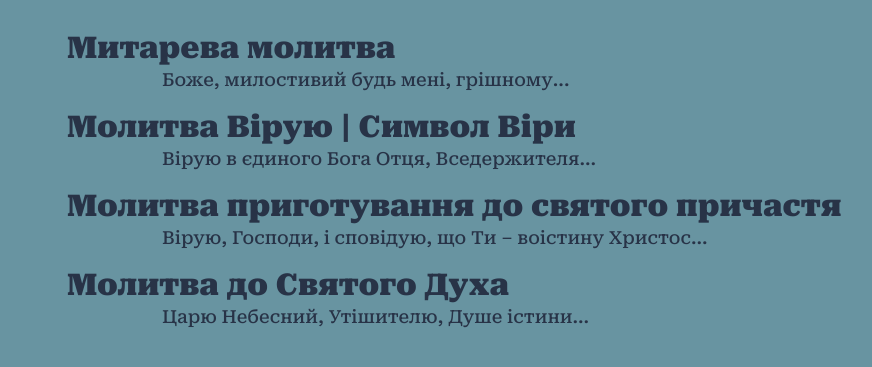
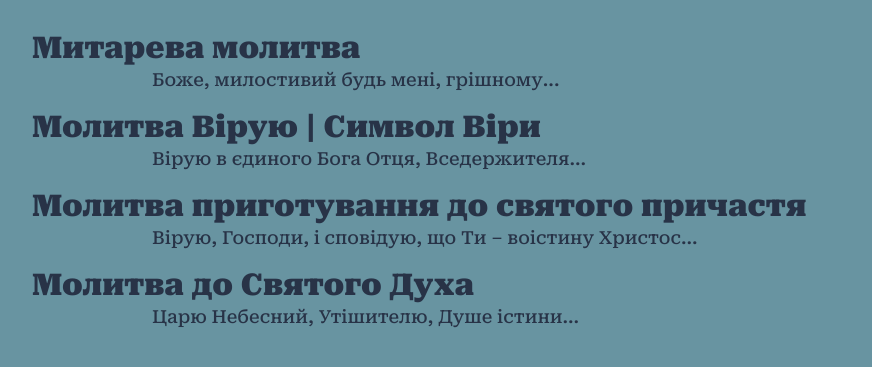
Before and after one commit to ternosite/prayer_book, a Django app: page / in a window 1280 px wide. Shown: the part 88-455 px from the top of the page, without its empty margins (113-985 px from the left). Run offline with Django 5.2, Linux system fonts and the light colour scheme; some libraries are stand-ins or nearby versions.

Commit message:
Навів красоту з отступами тексту на різних брекпоінтах

```diff
--- a/molytovnyk/texty/static/texty/style.css
+++ b/molytovnyk/texty/static/texty/style.css
@@ -15,11 +15,6 @@ h1, h2, h3, h4, h5, h6, p {
 
 .main a {
     text-decoration: none;
-}
-
-.text-stih {
-    padding-top: 50px;
-    text-indent: 15px;
 }
 
 .navbar-light {
@@ -48,9 +43,39 @@ h1, h2, h3, h4, h5, h6, p {
     font-weight: 900;
     font-size: 30px;
     margin: 0;
+    margin-left: 60px;
 }
 
 .text p {
     font-size: 18px;
     font-weight: 500;
+    margin-left: 180px;
 }
+
+.text-stih {
+    font-size: 18px;
+    font-weight: 500;
+    padding-top: 50px;
+    text-indent: 15px;
+}
+
+/* медиа запросы */
+
+@media(max-width: 1200px) {
+
+}
+
+@media(max-width: 768px) {
+    .title h3 {
+        margin-left: 0px;
+        text-align: center;
+    }
+
+    .text p {
+        margin-left: 0px;
+    }
+}
+
+@media(max-width: 520px) {
+
+}
--- a/molytovnyk/texty/templates/texty/index.html
+++ b/molytovnyk/texty/templates/texty/index.html
@@ -6,7 +6,7 @@
   <div class="container">
     <a href="{% url 'texty:pages' page='mytareva'%}">
       <div class="row">
-        <div class="col offset-1">
+        <div class="col">
           <div class="title">
             <h3>
               Митарева молитва
@@ -15,7 +15,7 @@
         </div>
       </div>
       <div class="row">
-        <div class="col offset-2">
+        <div class="col">
           <div class="text">
             <p>
               Боже, милостивий будь мені, грішному...
@@ -27,7 +27,7 @@
 
     <a href="{% url 'texty:pages' page='viruyu'%}">
       <div class="row">
-        <div class="col offset-1">
+        <div class="col">
           <div class="title">
             <h3>
               Молитва Вірую | Символ Віри
@@ -36,7 +36,7 @@
         </div>
       </div>
       <div class="row">
-        <div class="col offset-2">
+        <div class="col">
           <div class="text">
             <p>
               Вірую в єдиного Бога Отця, Вседержителя...
@@ -48,7 +48,7 @@
 
     <a href="{% url 'texty:pages' page='viruyu-prychastya'%}">
       <div class="row">
-        <div class="col offset-1">
+        <div class="col">
           <div class="title">
             <h3>
               Молитва приготування до святого причастя
@@ -57,7 +57,7 @@
         </div>
       </div>
       <div class="row">
-        <div class="col offset-2">
+        <div class="col">
           <div class="text">
             <p>
               Вірую, Господи, і сповідую, що Ти – воістину Христос...
@@ -68,7 +68,7 @@
     </a>
     <a href="{% url 'texty:pages' page='tsaru-nebesny'%}">
       <div class="row">
-        <div class="col offset-1">
+        <div class="col">
           <div class="title">
             <h3>
               Молитва до Святого Духа
@@ -77,7 +77,7 @@
         </div>
       </div>
       <div class="row">
-        <div class="col offset-2">
+        <div class="col">
           <div class="text">
             <p>
               Царю Небесний, Утішителю, Душе істини...
--- a/molytovnyk/texty/templates/texty/mytareva.html
+++ b/molytovnyk/texty/templates/texty/mytareva.html
@@ -5,7 +5,7 @@
 <section id="main" class="main ">
     <div class="container d-flex flex-column justify-content-center" style="height: 70vh;">
         <div class="row">
-            <div class="col offset-1">
+            <div class="col">
                 <div class="title">
                     <h3>
                         Митарева молитва
@@ -14,8 +14,8 @@
             </div>
         </div>
         <div class="row">
-            <div class="col offset-2">
-                <div class="text text-stih">
+            <div class="col">
+                <div class="text-stih">
                     <p>Боже, милостивий будь мені, грішному (грішній). </p>
                     <p>Боже, очисти мої гріхи і помилуй мене.</p>
                     <p>Без числа нагрішив (нагрішила) я, Господи, прости мені.</p>
--- a/molytovnyk/texty/templates/texty/tsaru-nebesny.html
+++ b/molytovnyk/texty/templates/texty/tsaru-nebesny.html
@@ -5,7 +5,7 @@
 <section id="main" class="main ">
     <div class="container d-flex flex-column justify-content-center" style="height: 70vh;">
         <div class="row">
-            <div class="col offset-1">
+            <div class="col">
                 <div class="title">
                     <h3>
                         Молитва до Святого Духа
@@ -14,8 +14,8 @@
             </div>
         </div>
         <div class="row">
-            <div class="col offset-2">
-                <div class="text text-stih">
+            <div class="col">
+                <div class="text-stih">
                     <p>Царю Небесний, Утішителю, Душе істини, що всюди єси і все наповняєш, Скарбе дібр і життя подателю, прийди і вселися в нас, і очисти нас
                     від усякої скверни, і спаси, Благий, душі наші.</p>
                 </div>
--- a/molytovnyk/texty/templates/texty/viruyu-prychastya.html
+++ b/molytovnyk/texty/templates/texty/viruyu-prychastya.html
@@ -5,7 +5,7 @@
 <section id="main" class="main ">
     <div class="container d-flex flex-column justify-content-center" >
         <div class="row">
-            <div class="col offset-1">
+            <div class="col">
                 <div class="title">
                     <h3>
                         Молитва приготування до святого причастя
@@ -14,8 +14,8 @@
             </div>
         </div>
         <div class="row">
-            <div class="col offset-2">
-                <div class="text text-stih">
+            <div class="col">
+                <div class="text-stih">
                     <p>Вірую, Господи, і ісповідую, що Ти єси воістину Христос, Син Бога живого, який прийшов у світ грішників спасти, з яких перший (перша) я.</p>
                     <p>Вечері твоєї тайної днесь, Сину Божий, мене, причасника (причасницю), прийми, бо ворогам Твоїм тайни не повім і поцілунку не дам Тобі, як Юда, але як Розбійник сповідаюся Тобі:</p>
                     <p>Пом’яни мене, Господи, коли прийдеш у Царстві Твоїм.</p>
--- a/molytovnyk/texty/templates/texty/viruyu.html
+++ b/molytovnyk/texty/templates/texty/viruyu.html
@@ -5,7 +5,7 @@
 <section id="main" class="main ">
     <div class="container d-flex flex-column justify-content-center" >
         <div class="row">
-            <div class="col offset-1">
+            <div class="col">
                 <div class="title">
                     <h3>
                         Молитва Вірую | Символ Віри
@@ -14,8 +14,8 @@
             </div>
         </div>
         <div class="row">
-            <div class="col offset-2">
-                <div class="text text-stih">
+            <div class="col">
+                <div class="text-stih">
                     <p>Вірую в єдиного Бога Отця, Вседержителя, Творця неба і землі, і всього видимого і невидимого.</p>
                     <p>І в єдиного Господа Ісуса Христа, Сина Божого, Єдинородного, від Отця родженного перед усіма віками
                     - світло від світла, Бога істинного від Бога істинного, родженного, несотворенного, єдиносущного з
```
